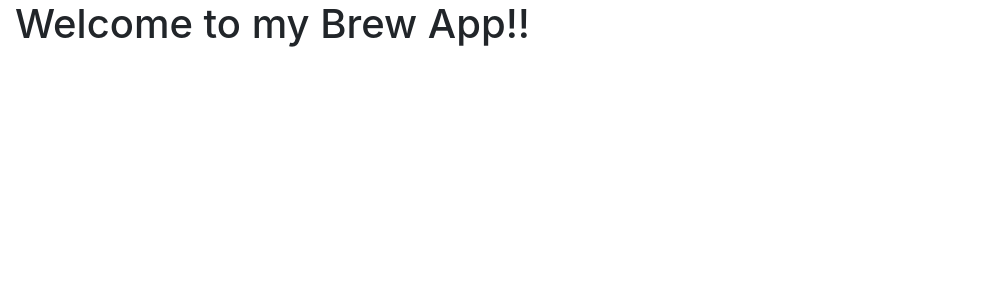
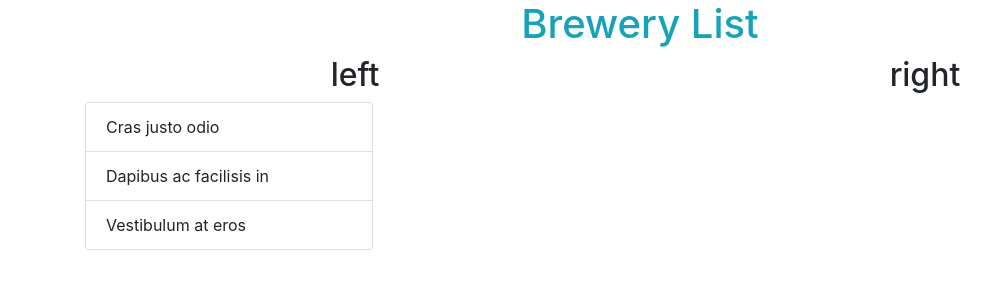
Before and after one commit to manojkmishra/vue-leaflet-mapping, a Vue app: page / in a window 1280 px wide. Shown: the top 300 px of the page, without its empty margins (0-1007 px from the left). Built offline with nearby package versions, Linux system fonts and the light colour scheme.

Commit message:
bootstra cards with hover effect

```diff
--- a/src/components/Brew.vue
+++ b/src/components/Brew.vue
@@ -1,12 +1,31 @@
 <template>
-  <div class="hello">
-    <h1>Welcome to my Brew App!!</h1>
+  <div class="container">
+    <div class="row">
+      <div class="col-12">
+        <h1 class="text-center text-info">Brewery List</h1>
+      </div>
+    </div>
+    <div class="row">
+      <div class="col-6 brew-list">
+        <h2 class="text-center">left</h2>
+        <div class="card" style="width: 18rem;">
+          <ul class="list-group list-group-flush">
+            <li class="list-group-item">Cras justo odio</li>
+            <li class="list-group-item">Dapibus ac facilisis in</li>
+            <li class="list-group-item">Vestibulum at eros</li>
+          </ul>
+        </div>
+      </div>
+      <div class="col-6">
+        <h2 class="text-center">right</h2>
+      </div>
+    </div>
    </div>
 </template>
 
 <script>
 export default {
-  name: 'HelloWorld',
+  name: 'Brew',
   props: {
     msg: String
   }
@@ -14,19 +33,11 @@ export default {
 </script>
 
 <!-- Add "scoped" attribute to limit CSS to this component only -->
-<style scoped>
-h3 {
-  margin: 40px 0 0;
-}
-ul {
-  list-style-type: none;
-  padding: 0;
-}
-li {
-  display: inline-block;
-  margin: 0 10px;
-}
-a {
-  color: #42b983;
-}
+<style lang="scss" scoped>
+ .brew-list{
+   overflow-y:scroll;
+   height:95vh;
+   li{&:hover{background-color: darkgrey}}
+ }
+
 </style>
```
